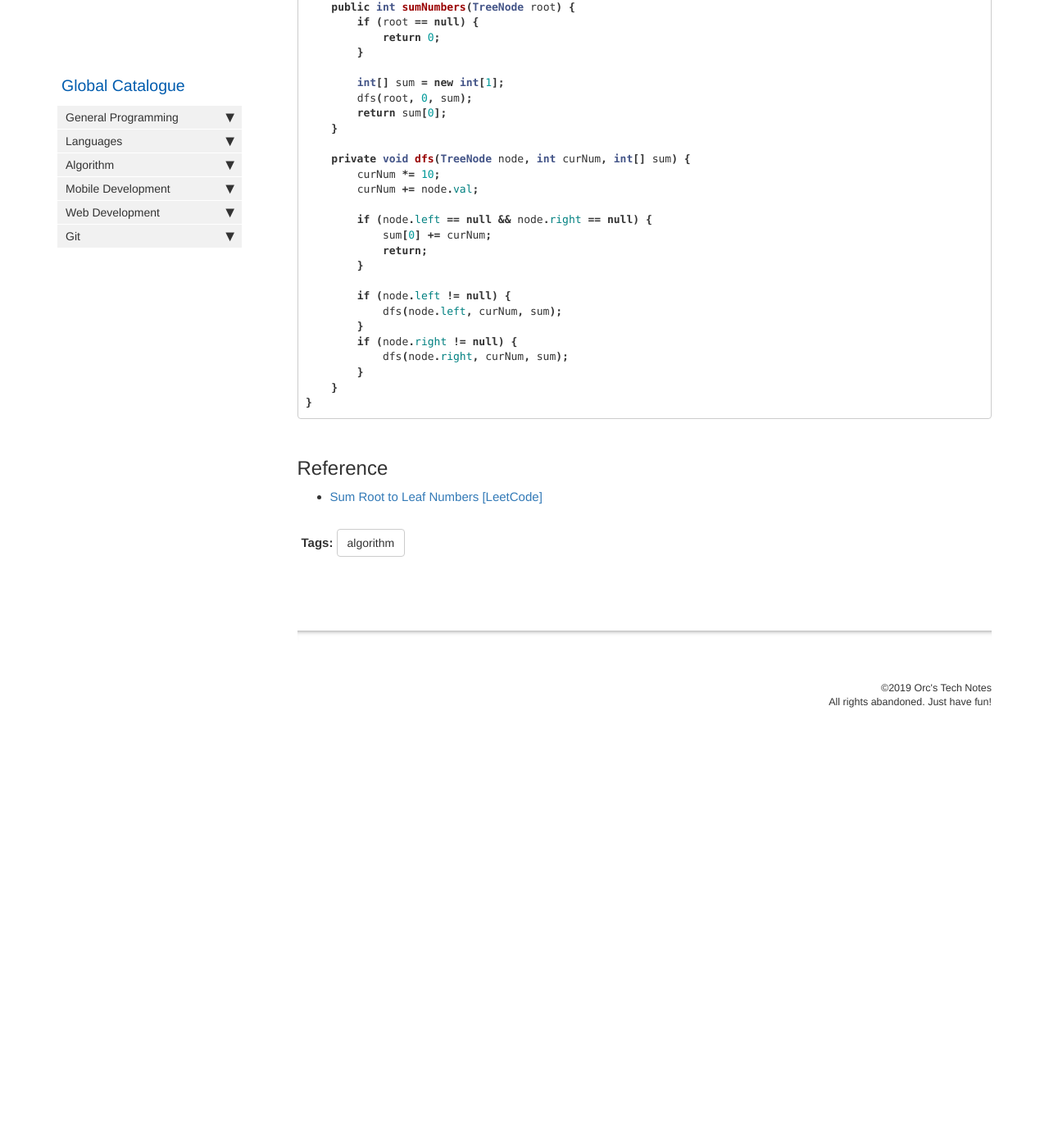
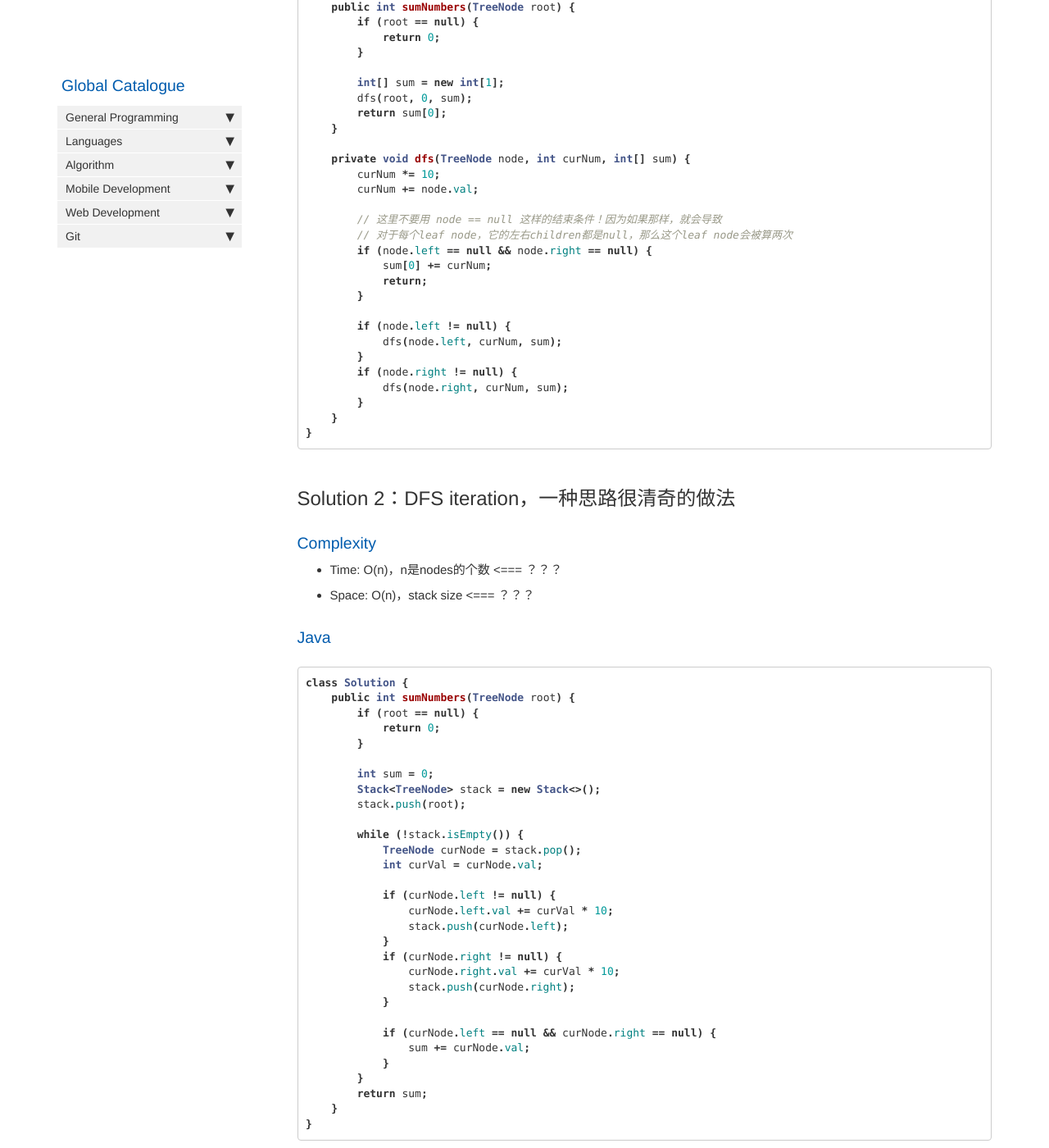
Before and after one commit to HungryOrc/hungryorc.github.io, a Jekyll site: the page built from pages/algorithm/algorithm_sum_root_to_leaf_digits.md, in a window 1280 px wide and 1400 px high, scrolled down 1069 px. Shown: the whole window at 82% size. Built offline with Jekyll 4.4.1, drawn with Linux system fonts in a browser that asks for light colours; nearby versions of some CDN libraries; comment, search, counter and statistics services are not loaded; before the commit the page ends 1985 px from its top, so only the background shows below that.

Commit message:
Update algorithm_sum_root_to_leaf_digits.md

````diff
--- a/pages/algorithm/algorithm_sum_root_to_leaf_digits.md
+++ b/pages/algorithm/algorithm_sum_root_to_leaf_digits.md
@@ -58,6 +58,8 @@ class Solution {
         curNum *= 10;
         curNum += node.val;
 
+        // 这里不要用 node == null 这样的结束条件！因为如果那样，就会导致
+        // 对于每个leaf node，它的左右children都是null，那么这个leaf node会被算两次
         if (node.left == null && node.right == null) {
             sum[0] += curNum;
             return;
@@ -73,6 +75,46 @@ class Solution {
 }
 ```
 
+## Solution 2：DFS iteration，一种思路很清奇的做法
+
+### Complexity
+* Time: O(n)，n是nodes的个数 <=== ？？？
+* Space: O(n)，stack size <=== ？？？
+
+### Java
+```java
+class Solution {
+    public int sumNumbers(TreeNode root) {
+        if (root == null) {
+            return 0;
+        }
+
+        int sum = 0;
+        Stack<TreeNode> stack = new Stack<>();
+        stack.push(root);
+
+        while (!stack.isEmpty()) {
+            TreeNode curNode = stack.pop();
+            int curVal = curNode.val;
+
+            if (curNode.left != null) {
+                curNode.left.val += curVal * 10;
+                stack.push(curNode.left);
+            }
+            if (curNode.right != null) {
+                curNode.right.val += curVal * 10;
+                stack.push(curNode.right);
+            }
+
+            if (curNode.left == null && curNode.right == null) {
+                sum += curNode.val;
+            }
+        }
+        return sum;
+    }
+}
+```
+
 ## Reference
 * [Sum Root to Leaf Numbers [LeetCode]](https://leetcode.com/problems/sum-root-to-leaf-numbers/description/)
 
````
